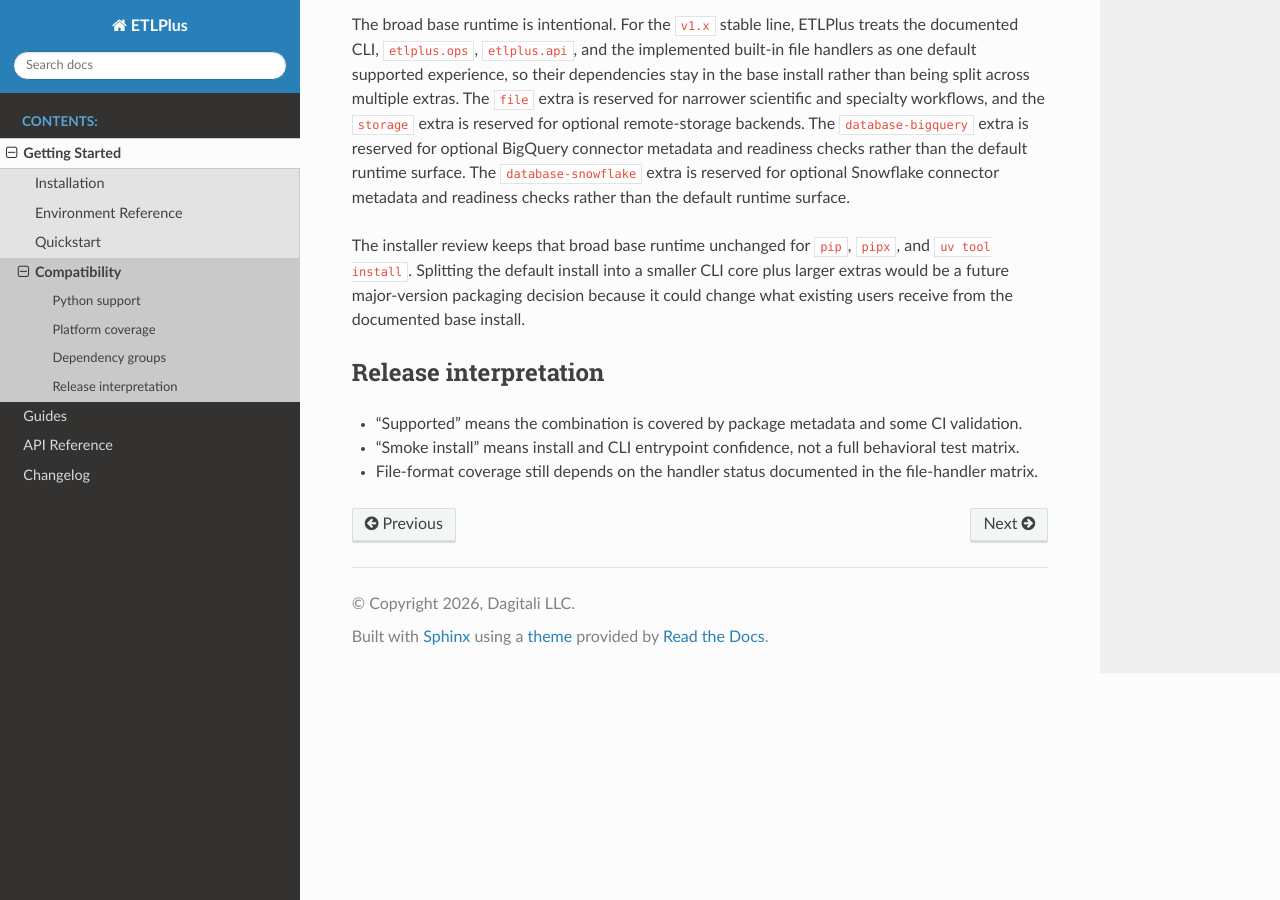
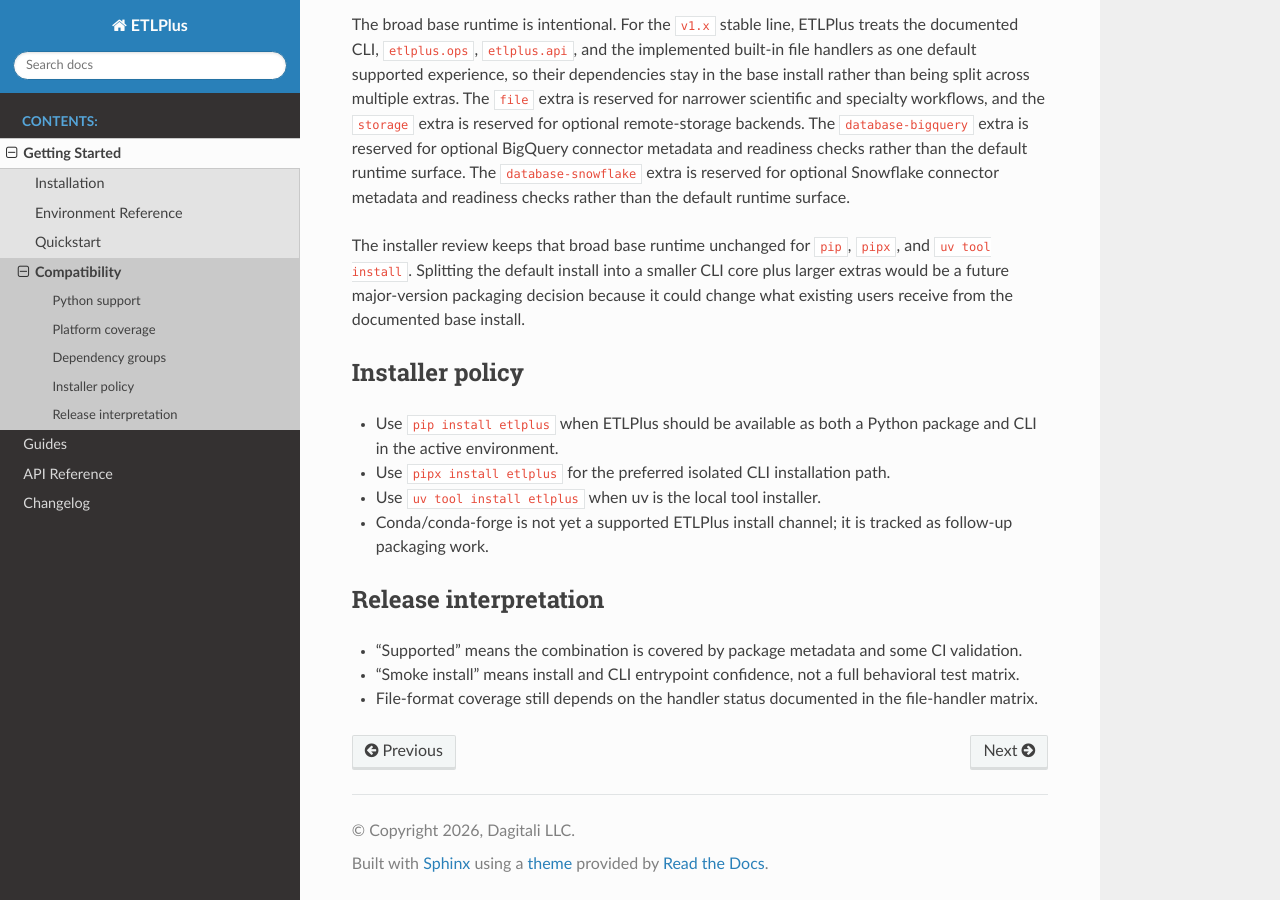
Before and after one commit to Dagitali/ETLPlus, a Sphinx documentation site: the page built from docs/source/getting-started/compatibility.md, in a window 1280 px wide and 900 px high, scrolled down 1550 px. Built offline with Sphinx 7.4.7 and the Read the Docs theme 3.1.0, drawn with Linux system fonts in a browser that asks for light colours.

Commit message:
docs(readthedocs): Update compatibility.md

```diff
--- a/docs/source/getting-started/compatibility.md
+++ b/docs/source/getting-started/compatibility.md
@@ -54,6 +54,15 @@ install`. Splitting the default install into a smaller CLI core plus larger extr
 major-version packaging decision because it could change what existing users receive from the
 documented base install.
 
+## Installer policy
+
+- Use `pip install etlplus` when ETLPlus should be available as both a Python package and CLI in the
+  active environment.
+- Use `pipx install etlplus` for the preferred isolated CLI installation path.
+- Use `uv tool install etlplus` when uv is the local tool installer.
+- Conda/conda-forge is not yet a supported ETLPlus install channel; it is tracked as follow-up
+  packaging work.
+
 ## Release interpretation
 
 - “Supported” means the combination is covered by package metadata and some CI validation.
```
